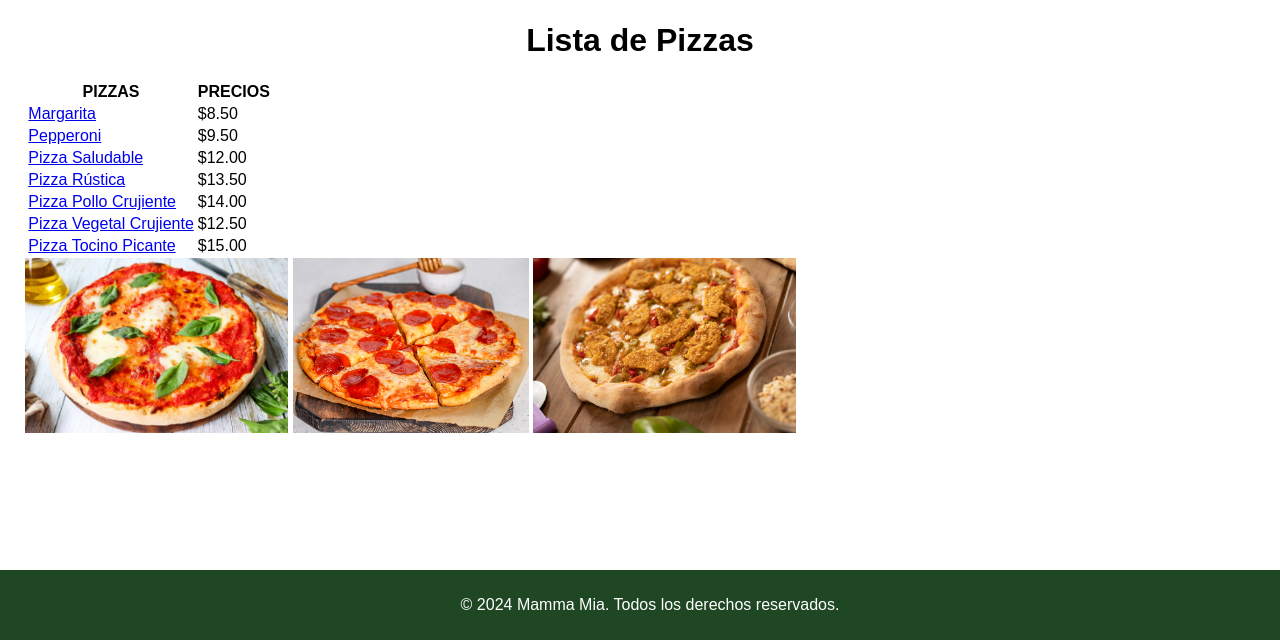
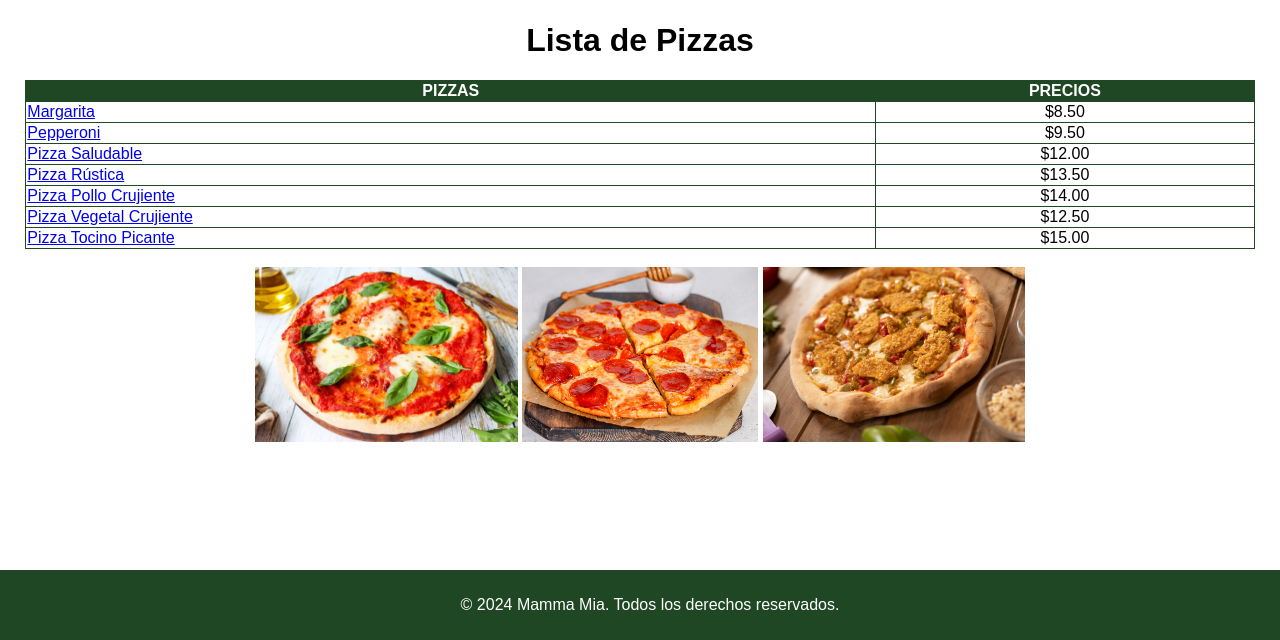
Before and after one commit to pipefie/restaurante, a Django app: page /pizzas/ in a window 1280 px wide. Shown: the part 160-800 px from the top of the page. Run offline with Django 5.2, Linux system fonts and the light colour scheme; data comes from the database, SQL or seed files in the repository.

Commit message:
cambios en el css y en el detalle de las pizzas

```diff
--- a/pizzeria/templates/index.html
+++ /dev/null
@@ -1,3 +0,0 @@
-{% extends "base.html" %}
-
-{% block title %}otro restaurante{% endblock%}
--- a/pizzeria/templates/lista_ingredientes.html
+++ b/pizzeria/templates/lista_ingredientes.html
@@ -6,7 +6,7 @@
     <h1>Lista de Ingredientes</h1>
     <ul>
         {% for ingrediente in ingredientes %}
-            <li><a href="{% url 'detalle_ingrediente' ingrediente.id %}">{{ ingrediente.nombre }}</a> - {{ ingrediente.descripcion }}</li>
+            <li>{{ ingrediente.nombre }}</a> - {{ ingrediente.descripcion }}</li>
         {% endfor %}
     </ul>
 </main>
--- a/pizzeria/templates/lista_pizzas.html
+++ b/pizzeria/templates/lista_pizzas.html
@@ -23,11 +23,12 @@
             {% for pizza in pizzas %}
             <tr>
                 <td><a href="{% url 'detalle_pizza' pizza.id %}">{{ pizza.nombre }}</a></td>
-                <td>${{ pizza.precio }}</td>
+                <td class="precio">${{ pizza.precio }}</td>
             </tr>
             {% endfor %}
         </tbody>
     </table>
+    <br>
 
     <div class="imagen">
         <img src="{% static 'imagenes/margarita.jpg' %}" alt="Imagen de pizza margarita" height="175">
@@ -36,4 +37,8 @@
 
     </div>
 </main>
+<br>
+<br>
+<br>
+<br>
 {%endblock%}
--- a/static/css/styles.css
+++ b/static/css/styles.css
@@ -57,6 +57,9 @@ nav ul li a {
     text-align: center;
 }
 
+.imagen{
+    text-align: center;
+}
 
 
 footer {
@@ -73,7 +76,6 @@ footer {
 main{
     width: 98%;
     margin: 0 auto;
-
 }
 
 main h1{
@@ -82,3 +84,38 @@ main h1{
 main h2{
     text-align: left;
 }
+
+
+/*DETALLE PIZZA*/
+
+
+.det_pizza{
+    display: flex;
+}
+.texto_pizza {
+    flex: 1; /* El texto ocupa el espacio disponible */
+}
+
+.imagen_detPizza{
+    flex: 0 0 300px; /* La imagen ocupa un espacio fijo de 300px */
+    text-align: right; /* Centra la imagen en su contenedor */
+}
+
+
+/*TABLA DE PIZZAS*/
+table{
+    border-collapse: collapse;
+    width: 100%;
+}
+
+table th{
+    background-color: #1f4723;
+    border: 1px solid #1f4723;
+    color: white;
+}
+table td{
+    border: 1px solid #1f4723;
+}
+table td.precio{
+    text-align: center;
+}
```
Also changed, not shown: pizzeria/templates/detalle_pizza.html (+43 -1 lines).
